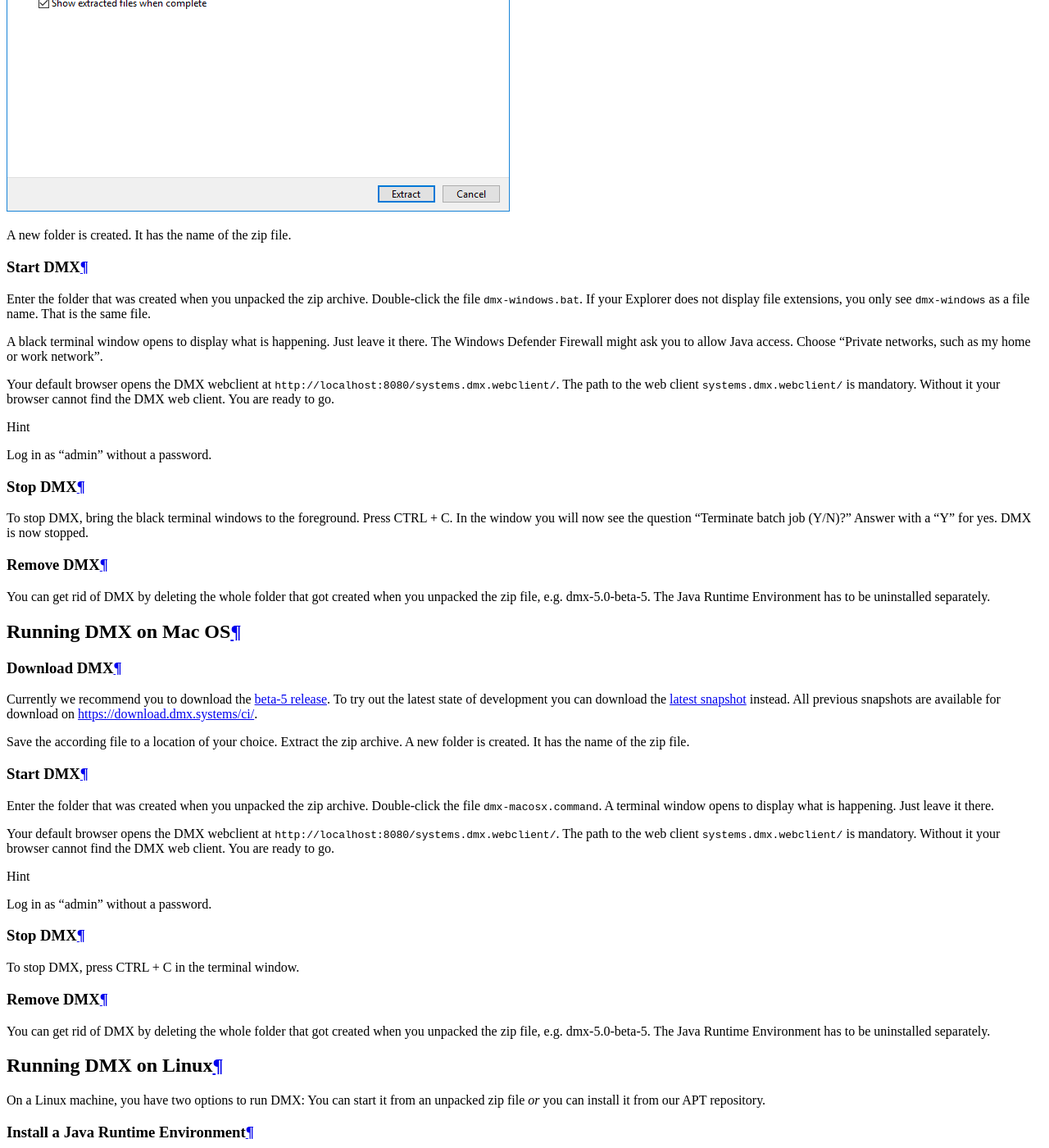
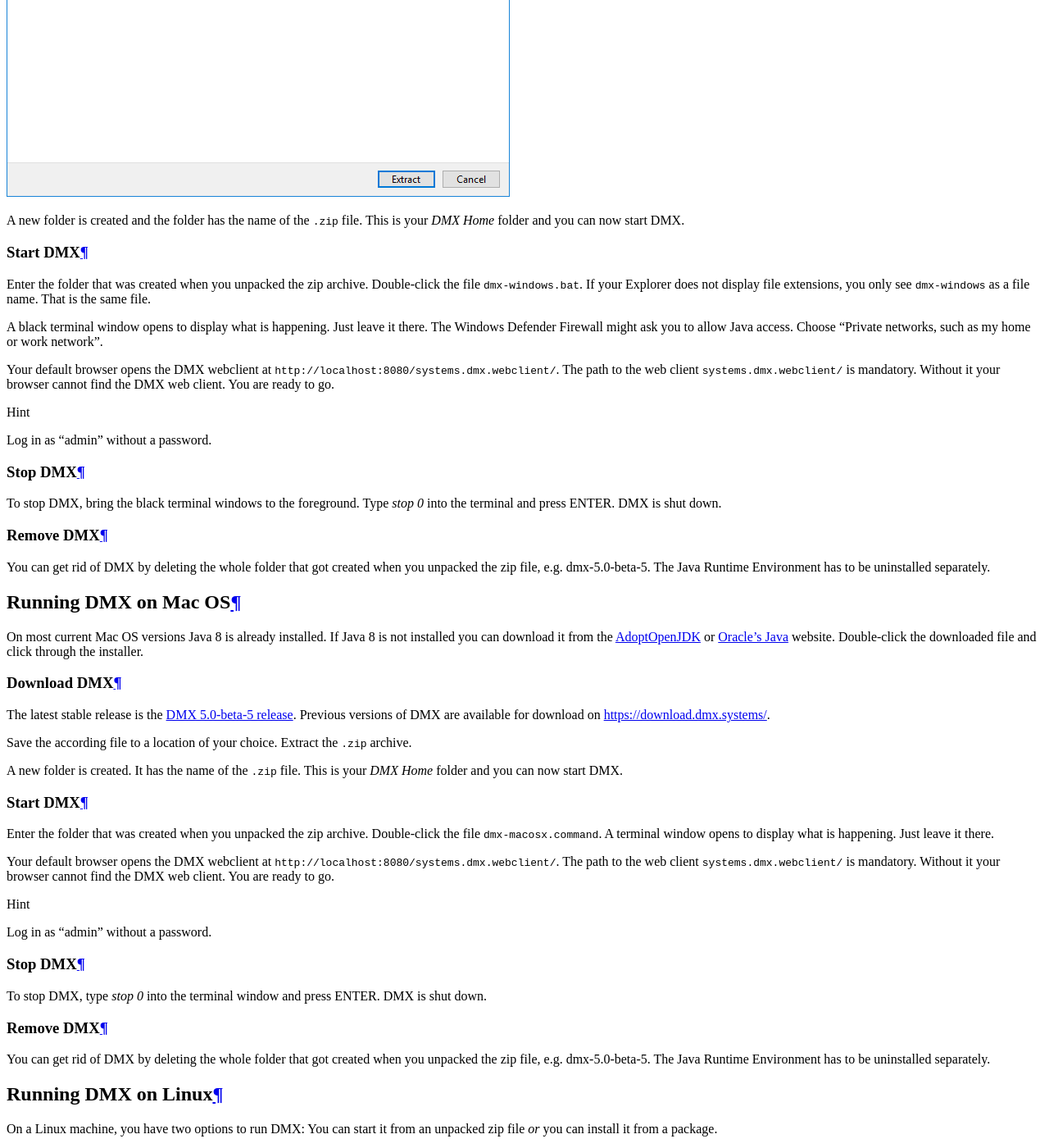
Before and after one commit to dmx-systems/dmx-documentation, a Sphinx documentation site: the page built from docs/install.rst, in a window 1280 px wide and 1400 px high, scrolled down 1817 px. Shown: the whole window at 82% size. Built offline with Sphinx 7.4.7 and the Read the Docs theme 2.0.0, drawn with Linux system fonts in a browser that asks for light colours; some of the changed text lies outside the part shown.

Commit message:
Merged feedback

```diff
--- a/docs/install.rst
+++ b/docs/install.rst
@@ -4,8 +4,8 @@
 Installation
 ############
 
-DMX runs on several different operating systems.
-Below you can find how to get started on :ref:`Windows <installation-windows>`, :ref:`Mac OS <installation-macos>` and :ref:`Linux <installation-linux>`.
+DMX is built on the Java Platform which can be installed on many operating systems.
+On this page we have covered how to run DMX on :ref:`Windows <installation-windows>`, :ref:`Mac OS <installation-macos>` and :ref:`Linux <installation-linux>`.
 
 .. _installation-windows:
 
@@ -13,30 +13,29 @@
 Running DMX on Windows
 **********************
 
-Install a Java Runtime Environment version 8
-============================================
+Install Java
+============
 
-Go to `Oracle's website <https://java.com/en/download/>`_ and download the recommended Java version.
-Currently, this is **Java 8**.
-Any version from Java 6 to 8 will work out of the box with DMX.
-Execute the JavaSetup*.exe with a double-click and click through the installer.
+DMX runs out of the box with Java versions 6 to 8.
+To run DMX we recommend you to download **Java 8**.
+If Java 8 is not already installed you can download it from the `AdoptOpenJDK <https://adoptopenjdk.net/>`_ or `Oracle's Java <https://java.com/en/download/>`_ website.
+Double-click the downloaded file and click through the installer.
 
 Download DMX
 ============
 
-Currently we recommend you to download the `beta-5 release <https://download.dmx.systems/dmx-5.0-beta-5.zip>`_.
-To try out the latest state of development you can download the `latest snapshot <https://download.dmx.systems/ci/dmx-latest.zip>`_ instead.
-All previous snapshots are available for download on https://download.dmx.systems/ci/.
+The latest stable release is the `DMX 5.0-beta-5 release <https://download.dmx.systems/dmx-5.0-beta-5.zip>`_.
+Previous versions of DMX are available for download on https://download.dmx.systems/.
 
 Save the according file to a location of your choice.
-Extract the zip archive.
+Extract the ``.zip`` archive.
 
 .. image:: _static/windows-extract-zip.png
 
 .. image:: _static/windows-choose-destination.png
 
-A new folder is created.
-It has the name of the zip file.
+A new folder is created and the folder has the name of the ``.zip`` file.
+This is your *DMX Home* folder and you can now start DMX.
 
 Start DMX
 =========
@@ -62,10 +61,8 @@
 ========
 
 To stop DMX, bring the black terminal windows to the foreground.
-Press CTRL + C.
-In the window you will now see the question "Terminate batch job (Y/N)?"
-Answer with a "Y" for yes.
-DMX is now stopped.
+Type `stop 0` into the terminal and press ENTER.
+DMX is shut down.
 
 Remove DMX
 ==========
@@ -79,17 +76,21 @@
 Running DMX on Mac OS
 *********************
 
+On most current Mac OS versions Java 8 is already installed.
+If Java 8 is not installed you can download it from the `AdoptOpenJDK <https://adoptopenjdk.net/>`_ or `Oracle's Java <https://java.com/en/download/>`_ website.
+Double-click the downloaded file and click through the installer.
+
 Download DMX
 ============
 
-Currently we recommend you to download the `beta-5 release <https://download.dmx.systems/dmx-5.0-beta-5.zip>`_.
-To try out the latest state of development you can download the `latest snapshot <https://download.dmx.systems/ci/dmx-latest.zip>`_ instead.
-All previous snapshots are available for download on https://download.dmx.systems/ci/.
+The latest stable release is the `DMX 5.0-beta-5 release <https://download.dmx.systems/dmx-5.0-beta-5.zip>`_. Previous versions of DMX are available for download on https://download.dmx.systems/.
 
 Save the according file to a location of your choice.
-Extract the zip archive.
+Extract the ``.zip`` archive.
+
 A new folder is created.
-It has the name of the zip file.
+It has the name of the ``.zip`` file.
+This is your *DMX Home* folder and you can now start DMX.
 
 Start DMX
 =========
@@ -108,8 +109,8 @@
 
 Stop DMX
 ========
-
-To stop DMX, press CTRL + C in the terminal window.
+To stop DMX, type `stop 0` into the terminal window and press ENTER.
+DMX is shut down.
 
 Remove DMX
 ==========
@@ -124,10 +125,10 @@
 ********************
 
 On a Linux machine, you have two options to run DMX:
-You can start it from an unpacked zip file *or* you can install it from our APT repository.
+You can start it from an unpacked zip file *or* you can install it from a package.
 
-Install a Java Runtime Environment
-==================================
+Install Java
+============
 
 Use your package manager to install the Java 8 for your Linux distribution.
 
@@ -167,9 +168,6 @@
     # to get the beta-5 release:
     ~/Downloads $ wget https://download.dmx.systems/dmx-5.0-beta-5.zip
     ~/Downloads $ unzip dmx-5.0-beta-5.zip
-    # to get the latest nightly build:
-    ~/Downloads $ wget https://download.dmx.systems/ci/dmx-latest.zip
-    ~/Downloads $ unzip dmx-latest.zip
 
 Start DMX
 ---------
@@ -192,6 +190,7 @@
 --------
 
 To stop DMX, press CTRL + C in the terminal you started it in.
+DMX is shut down.
 
 Remove DMX
 ----------
@@ -206,7 +205,7 @@
 
 For apt-based Linux distributions (like Debian / Ubuntu) we provide a repository.
 It is intended for installations on servers but can obviously be used on Debian/Ubuntu laptops as well.
-The package has a built-in dependency to default-jre.
+The package has a built-in dependency to ``default-jre``.
 
 .. warning:: If your Java Runtime Environment is newer than Java 8, you cannot use the repository for the moment. Check your version by running the command ``java -version``.
 
```
